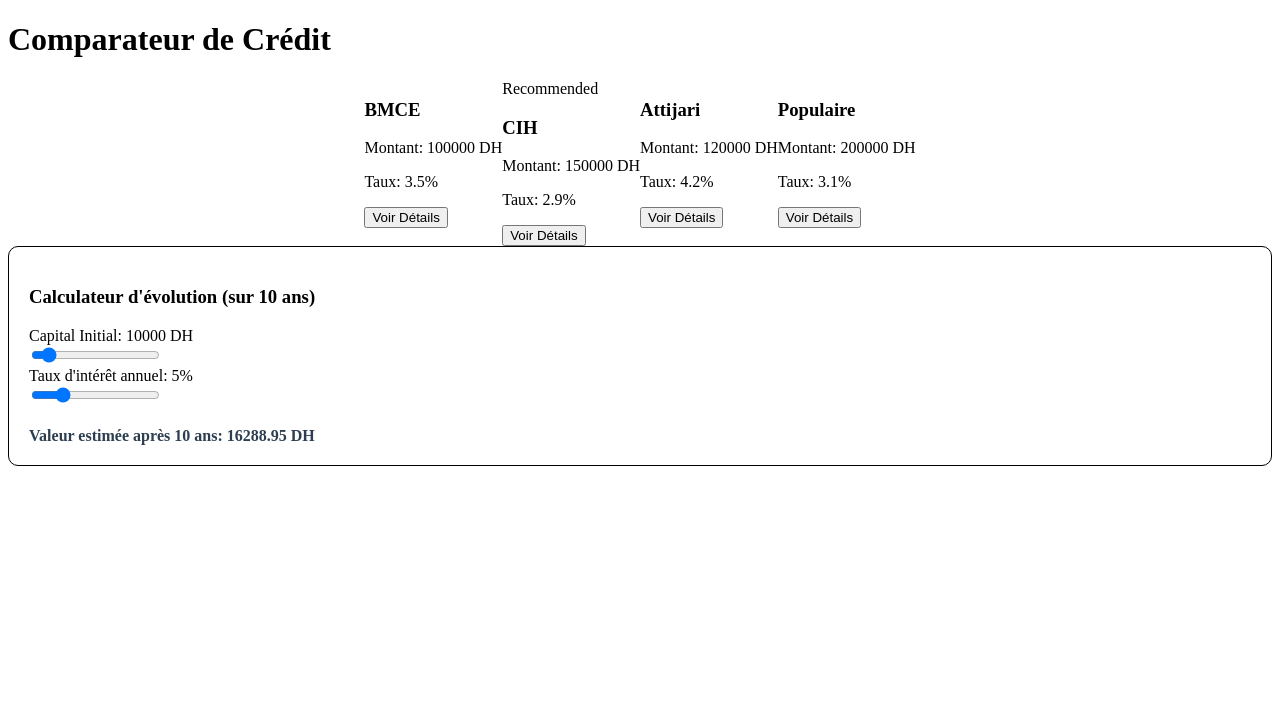
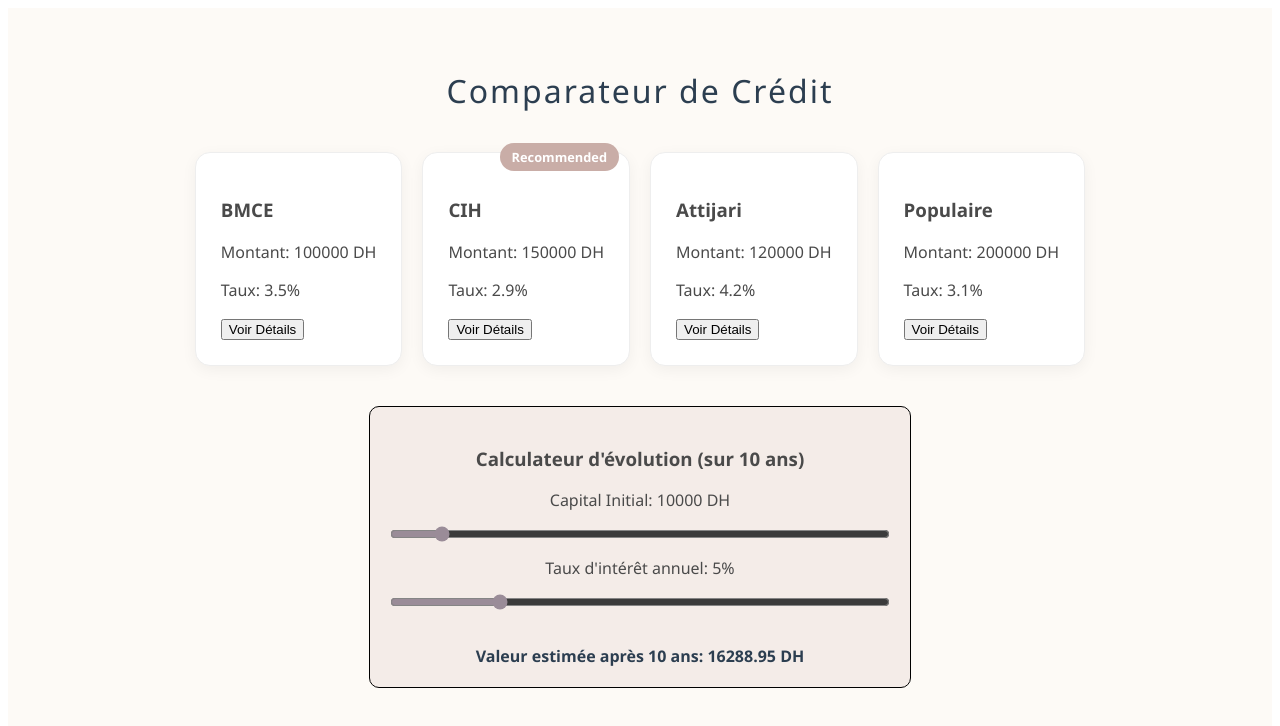
Before and after one commit to Asmaadani/Comparateur-d-Offres-de-Cr-dit, a React (Create React App) app in the folder my-credit-app/: page / in a window 1280 px wide. Shown: the top 726 px of the page. Built offline with nearby package versions, Linux system fonts and the light colour scheme.

Commit message:
travailler sur le design

```diff
--- /dev/null
+++ b/my-credit-app/src/App.css
@@ -0,0 +1,86 @@
+
+.App {
+  font-family: 'Segoe UI', Tahoma, Geneva, Verdana, sans-serif;
+  background-color: #fdfaf6;
+  min-height: 100vh;
+  padding: 40px;
+  color: #4a4a4a;
+}
+
+h1 {
+  text-align: center;
+  color: #2c3e50;
+  margin-bottom: 40px;
+  font-weight: 300;
+  letter-spacing: 2px;
+}
+
+
+.offers-list {
+  display: grid;
+  grid-template-columns: repeat(auto-fit, minmax(280px, 1fr));
+  gap: 20px;
+  max-width: 1200px;
+  margin: 0 auto;
+}
+
+
+.offer-card {
+  background: white;
+  border-radius: 15px;
+  padding: 25px;
+  box-shadow: 0 4px 15px rgba(0,0,0,0.05);
+  transition: transform 0.3s ease, box-shadow 0.3s ease;
+  position: relative;
+  border: 1px solid #eee;
+}
+
+.offer-card:hover {
+  transform: translateY(-5px);
+  box-shadow: 0 8px 25px rgba(0,0,0,0.1);
+}
+
+
+.badge {
+  position: absolute;
+  top: -10px;
+  right: 10px;
+  background-color: #c9ada7; /* Nude Darker */
+  color: white;
+  padding: 5px 12px;
+  border-radius: 20px;
+  font-size: 0.8rem;
+  font-weight: bold;
+}
+
+
+.details-section {
+  max-width: 800px;
+  margin: 40px auto;
+  background: white;
+  padding: 30px;
+  border-radius: 15px;
+  border-left: 5px solid #9a8c98;
+  animation: fadeIn 0.5s ease;
+}
+
+
+.calculator-section {
+  max-width: 500px;
+  margin: 40px auto;
+  background: #f4ece8;
+  padding: 25px;
+  border-radius: 15px;
+  text-align: center;
+}
+
+input[type="range"] {
+  width: 100%;
+  margin: 15px 0;
+  accent-color: #9a8c98;
+}
+
+@keyframes fadeIn {
+  from { opacity: 0; transform: translateY(10px); }
+  to { opacity: 1; transform: translateY(0); }
+}
--- a/my-credit-app/src/App.js
+++ b/my-credit-app/src/App.js
@@ -1,4 +1,5 @@
 import { useState } from 'react';
+import './App.css';
 import { creditOffers } from "./data.js";
 import OfferCard from "./components/OfferCard.js"
 import CompoundInterest from "./components/CompoundInterest";
```
